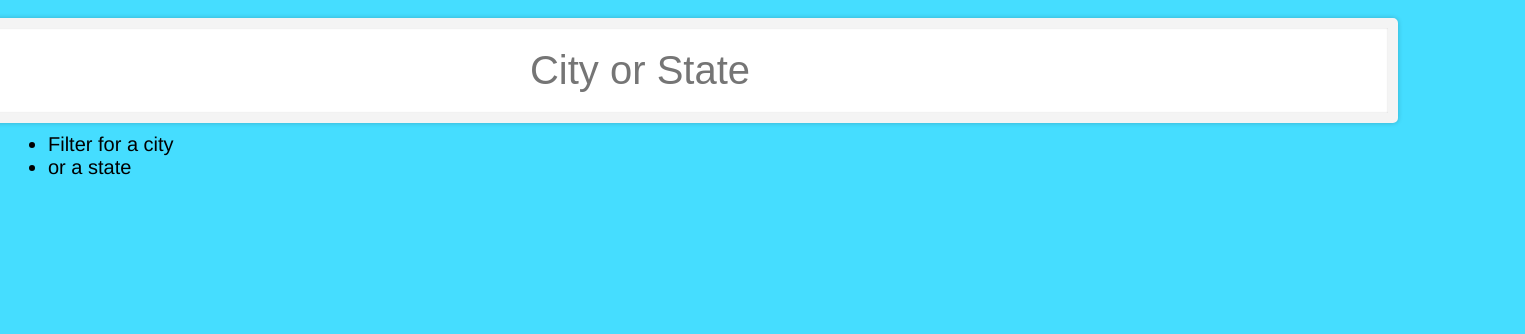
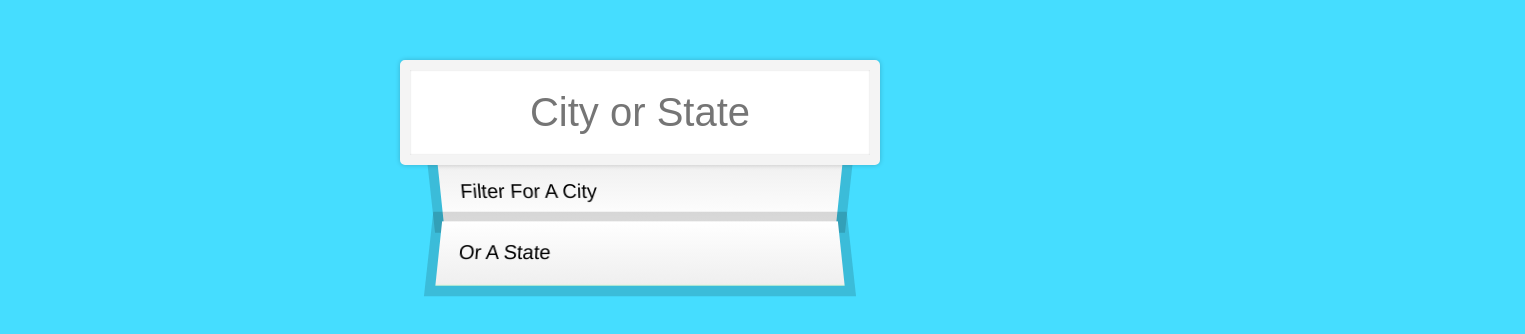
Before and after one commit to Niem81/Javascript-30-Days, a plain HTML site: page ajax-type-day6/index.html in a window 1280 px wide. Shown: the whole page, 1525 px wide, since content can reach past the window. Drawn offline with Linux system fonts and the light colour scheme; no server answers.

Commit message:
Update ex 6.

```diff
--- a/ajax-type-day6/main.css
+++ b/ajax-type-day6/main.css
@@ -29,3 +29,50 @@ input.search {
   width: 120%;
   z-index: 2;
 }
+
+.search-form {
+  margin: 50px auto;
+  max-width: 400px;
+}
+
+.suggestions {
+  margin: 0;
+  padding: 0;
+  position: relative;
+}
+
+.suggestions li {
+  background: white;
+  border-bottom: 1px solid #D4F4D4;
+  box-shadow: 0 0 0 10px rgba(0, 0, 0, 0.15);
+  display: flex;
+  justify-content: space-between;
+  list-style: none;
+  margin: 0;
+  padding: 20px;
+  text-transform: capitalize;
+  transition: background 0.2s;
+}
+
+.suggestions li:nth-child(even) {
+  transform: perspective(100px) rotateX(3deg) translateY(2px) scale(1.005);
+  background: linear-gradient(to bottom, #fff 0%, #EFEFEF 100%);
+}
+.suggestions li:nth-child(odd) {
+  transform: perspective(100px) rotateX(-3deg) translateY(5px);
+  background: linear-gradient(to top, #fff 0%, #EFEFEF 100%);
+}
+
+span.population {
+  font-size: 2.2em;
+}
+
+.hl {
+  background: #a3d4f5;
+}
+
+a {
+  color: black;
+  background: rgba(0, 0, 0, 0.5);
+  text-decoration: none;
+}
--- a/ajax-type-day6/main.js
+++ b/ajax-type-day6/main.js
@@ -19,6 +19,10 @@ function findMatches(wordToMatch, cities) {
   })
 }
 
+function numberWithCommas(x) {
+  return x.toString().replace(/\B(?=(\d{3})+(?!\d))/g, ',');
+}
+
 function displayMatches() {
   console.log(this.value);
   const matchArray = findMatches(this.value, cities);
@@ -29,7 +33,7 @@ function displayMatches() {
     return `
       <li>
         <span class="name">${cityName} ${stateName}</span>
-        <span class="population">${place.population}</span>
+        <span class="population">${numberWithCommas(place.population)}</span>
       </li>
     `;
   }).join('');
```
